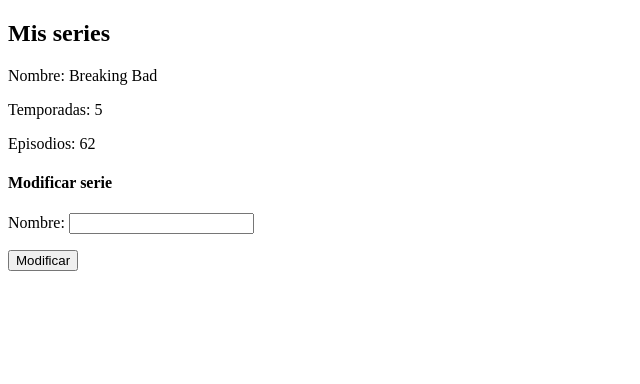
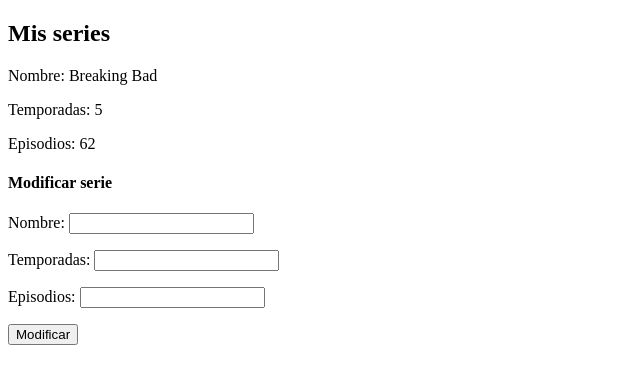
Before and after one commit to webnator/tv-show-tracker, an Angular app: page / in a window 1280 px wide. Shown: the top 384 px of the page, without its empty margins (0-640 px from the left). Built offline with nearby package versions, Linux system fonts and the light colour scheme.

Commit message:
MOD: Extendido formulario para cambiar datos de serie

```diff
--- a/src/app/app.component.html
+++ b/src/app/app.component.html
@@ -10,5 +10,7 @@
 <div>
   <h4>Modificar serie</h4>
   <p>Nombre: <input type="text" #nombreSerie/></p>
-  <button (click)="modificarSerie(nombreSerie.value)">Modificar</button>
+  <p>Temporadas: <input type="text" #temporadasSerie/></p>
+  <p>Episodios: <input type="text" #episodiosSerie/></p>
+  <button (click)="modificarSerie(nombreSerie.value, temporadasSerie.value, episodiosSerie.value)">Modificar</button>
 </div>
--- a/src/app/app.component.ts
+++ b/src/app/app.component.ts
@@ -15,7 +15,11 @@
   }
 
 
-  public modificarSerie(nombre: string): void {
-    this.serie.nombre = nombre;
+  public modificarSerie(nombre: string, temporadas: number, episodios: number): void {
+    this.serie = {
+      nombre,
+      temporadas,
+      episodios
+    };
   }
 }
```
